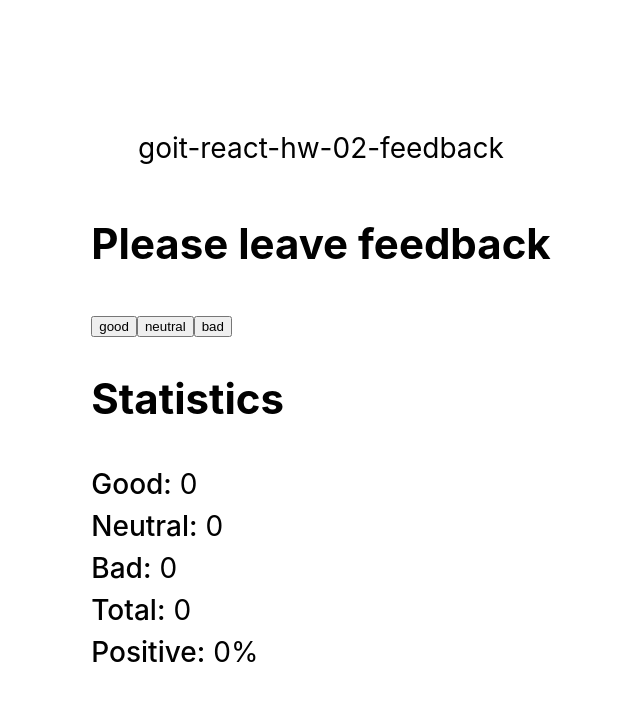
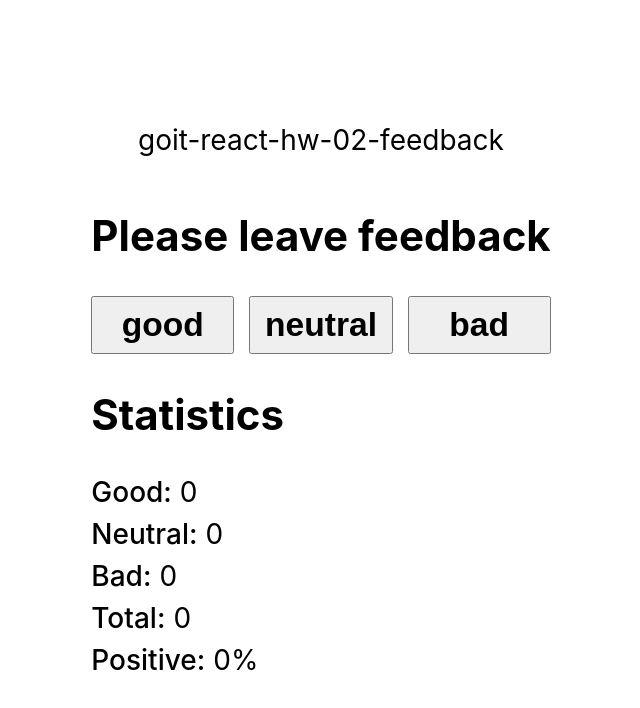
Before and after one commit to RomanVBohdanov22/goit-react-hw-02-feedback, a React (Create React App) app: page / in a window 1280 px wide. Shown: the top 708 px of the page, without its empty margins (319-959 px from the left). Built offline with nearby package versions, Linux system fonts and the light colour scheme.

Commit message:
mostly work need section

```diff
--- a/src/components/App.jsx
+++ b/src/components/App.jsx
@@ -66,9 +66,9 @@ state = {
       >
         goit-react-hw-02-feedback
         <div>
-
+          <h2>Please leave feedback</h2>
           <FeedbackOptions options={["good", "neutral", "bad"]} onLeaveFeedback={this.onLeaveFeedback}/>
-
+          <h2>Statistics</h2>
           <Statistics good={good} neutral={neutral} bad={bad} total={countTotalFeedback()} positivePercentage={countPositiveFeedbackPercentage()}/>
         </div>
       </div>
--- a/src/components/feedbackoptions/FeedbackOptions.css
+++ b/src/components/feedbackoptions/FeedbackOptions.css
@@ -0,0 +1,13 @@
+.feedback {
+  display: flex;
+  flex-direction: row;
+  gap: 15px;
+}
+
+.feedback button {
+  width: 32%;
+  height: auto;
+  font-weight: 700;
+  font-size: larger;
+  padding: 8px;
+}
--- a/src/components/feedbackoptions/FeedbackOptions.jsx
+++ b/src/components/feedbackoptions/FeedbackOptions.jsx
@@ -5,7 +5,6 @@ import '../feedbackoptions/FeedbackOptions.css';
 
 const FeedbackOptions = ({ options, onLeaveFeedback }) => {
     return (<div className="feedback">
-        <h2>Please leave feedback</h2>
         {
             options.map((option) => {
     return (
@@ -20,32 +19,7 @@ const FeedbackOptions = ({ options, onLeaveFeedback }) => {
 export default FeedbackOptions;
 
 
-/*
-
-options.map((option) => {
-    return (
-      <button
-        type="button"
-        name="option"
-        key={option}
-        onClick={() => onLeaveFeedback(option)}
-      >
-        {option}
-      </button>
-    );
-  });
-*/
-/*
-<div className="feedback">
-              <h2>Please leave feedback</h2>
-              <button type="button" onClick={this.handleGood}>
-                Good
-              </button>
-              <button type="button" onClick={this.handleNeutral}>
-                Neutral
-              </button>
-              <button type="button" onClick={this.handleBad}>
-                Bad
-              </button>
-            </div>
-*/
+FeedbackOptions.propTypes= {
+    options: PropTypes.array.isRequired,
+    onLeaveFeedback: PropTypes.func.isRequired,
+};
--- a/src/components/statistics/Statistics.jsx
+++ b/src/components/statistics/Statistics.jsx
@@ -4,7 +4,7 @@ import '../statistics/Statistics.css';
 const Statistics = ({ good, bad, neutral, total, positivePercentage}) => {
   return (
         <div className="statistics">
-            <h2>Statistics</h2>
+
             <p><span>Good:</span> {good}</p>
             <p><span>Neutral:</span> {neutral}</p>
             <p><span>Bad:</span> {bad}</p>
```
